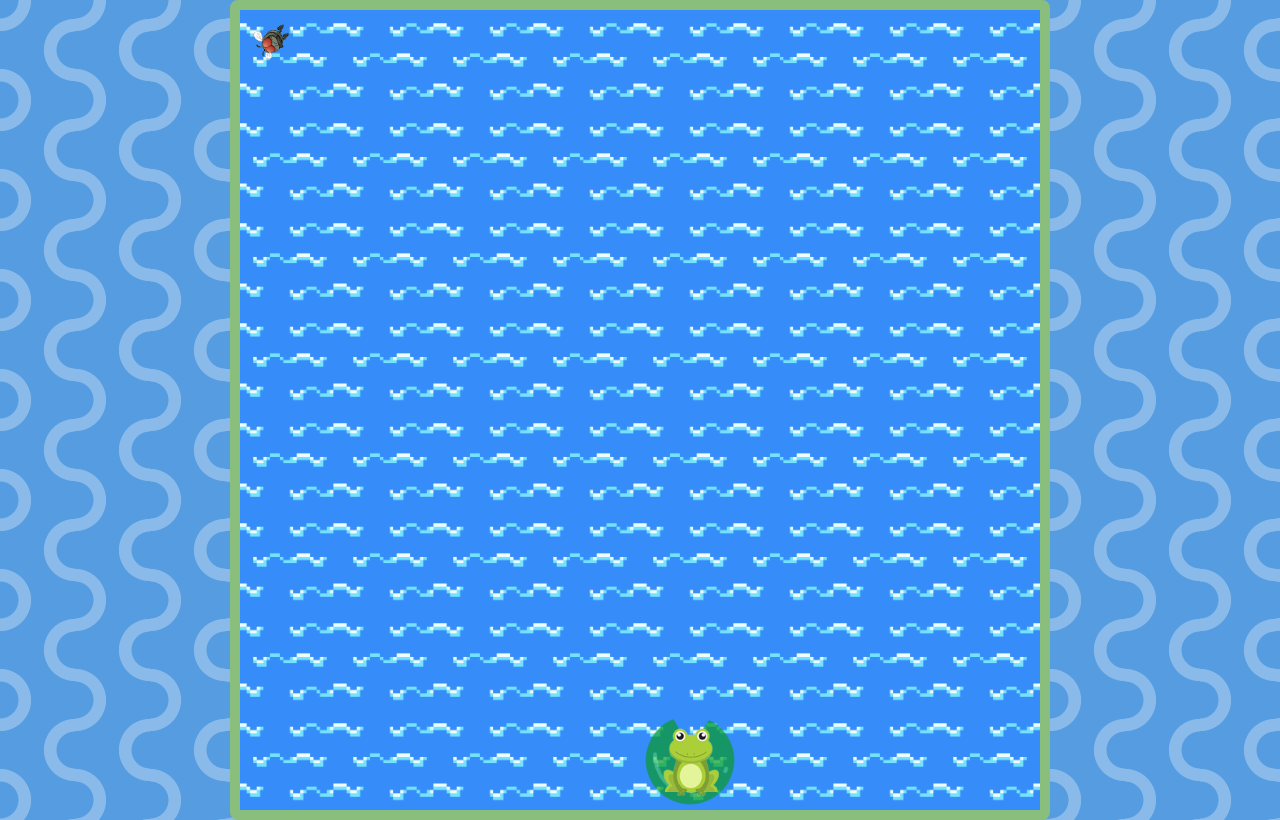
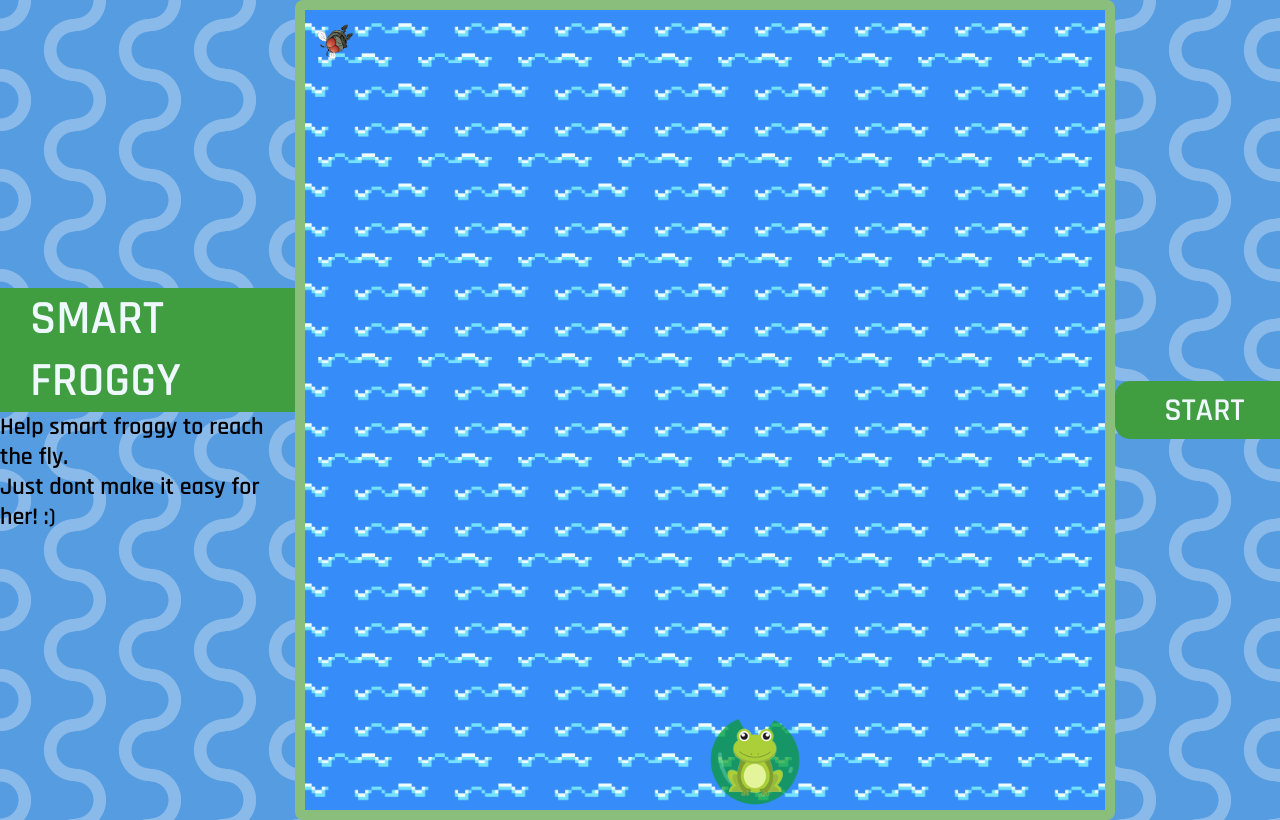
Before and after one commit to NemanjaStefanovic01/smart-froggy, a plain HTML site: page index.html in a window 1280 px wide. Drawn offline with Linux system fonts and the light colour scheme.

Commit message:
Added text and start button

```diff
--- a/index.html
+++ b/index.html
@@ -7,10 +7,23 @@
     <link rel="stylesheet" href="style.css">
 </head>
 <body>
+    <div class="text">
+        <h1>
+            SMART FROGGY
+        </h1>
+        <p>
+            Help smart froggy to reach the fly.
+        </p>
+        <p>
+            Just dont make it easy for her! :)
+        </p>
+    </div>
     <div class="pond">
         <!-- getst generated by js -->
     </div>
-
+    <div class="start">
+        <button class="btn-start">START</button>
+    </div>
     <script src="script.js"></script>
 </body>
 </html>
--- a/script.js
+++ b/script.js
@@ -74,3 +74,14 @@ fly.classList.add('rotate')
 
 spacesList[flyPosition].appendChild(fly)
 spacesList[flyPosition].classList.add('gameObject')
+
+
+    //STARTING THE SEARCH
+//Start
+const startBtn = document.querySelector('.btn-start')
+
+startBtn.addEventListener("click", startSearch)
+
+function startSearch(){
+
+}
--- a/style.css
+++ b/style.css
@@ -1,3 +1,4 @@
+@import url('https://fonts.googleapis.com/css2?family=Lato&family=Open+Sans:wght@500&family=Rajdhani:wght@600&display=swap');
 *{
     margin: 0;
     padding: 0;
@@ -11,8 +12,11 @@ body{
     background-size:75px 100px;
 
     display: flex;
+    flex-direction: row;
     align-items: center;
-    justify-content: center;
+    justify-content: space-evenly;
+
+    font-family: 'Rajdhani', sans-serif;
 }
 .pond{
     width: auto;
@@ -69,4 +73,36 @@ body{
     to {
       transform: rotate(0deg);
     }
-  }
+}
+.text{
+    width: auto;
+    display: flex;
+    flex-direction: column;
+    justify-content: center;
+    align-items: center;
+}
+.text h1{
+    font-size: xxx-large;
+    background-color: rgb(64, 157, 64);
+    color: aliceblue;
+    padding: 0 30px;
+}
+.text p{
+    font-size: x-large;
+}
+
+.start{
+    width: 200px;
+}
+.start .btn-start{
+    border: none;
+    border-radius: 15px;
+
+    font-family: 'Rajdhani', sans-serif;
+    font-size: xx-large;
+    padding: 5% 30%;
+    cursor: pointer;
+
+    background-color: rgb(64, 157, 64);
+    color: aliceblue;
+}
```
